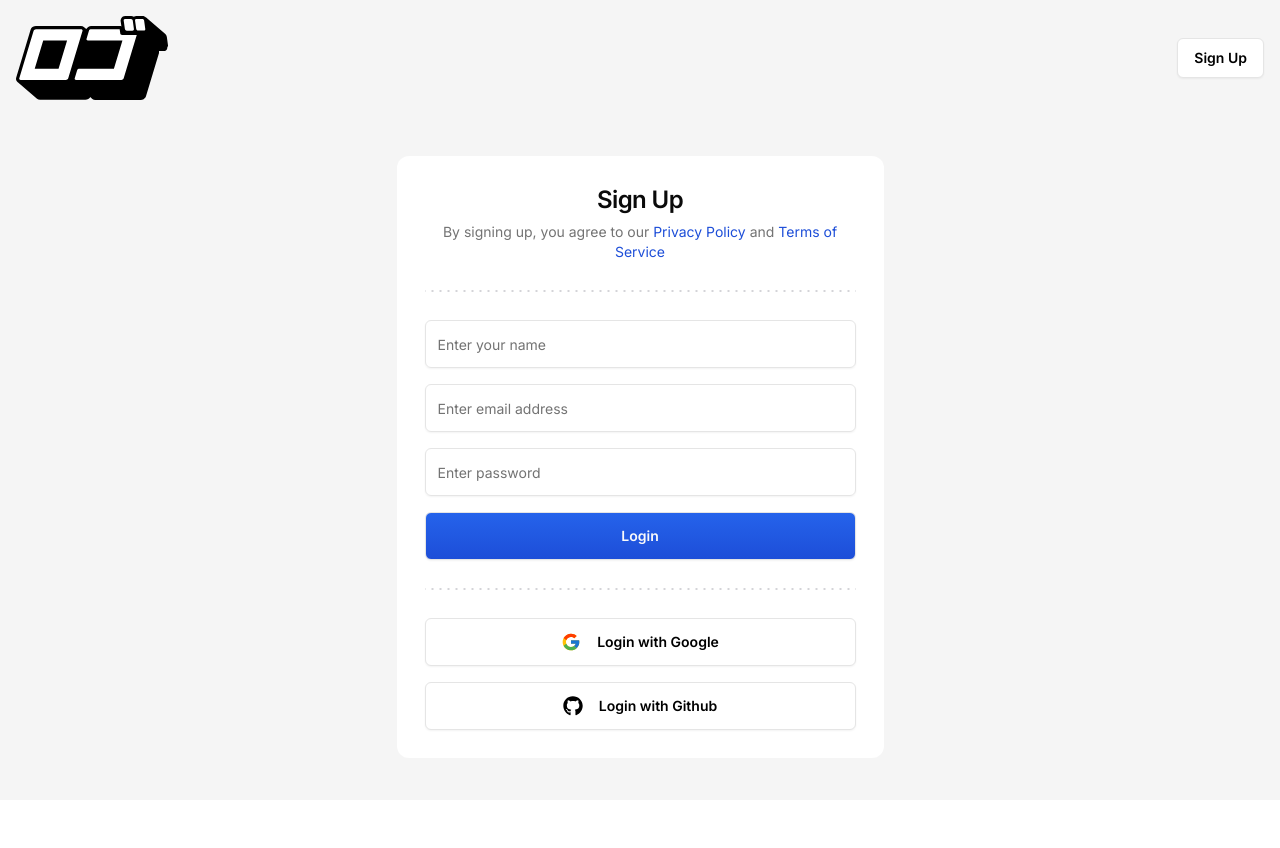
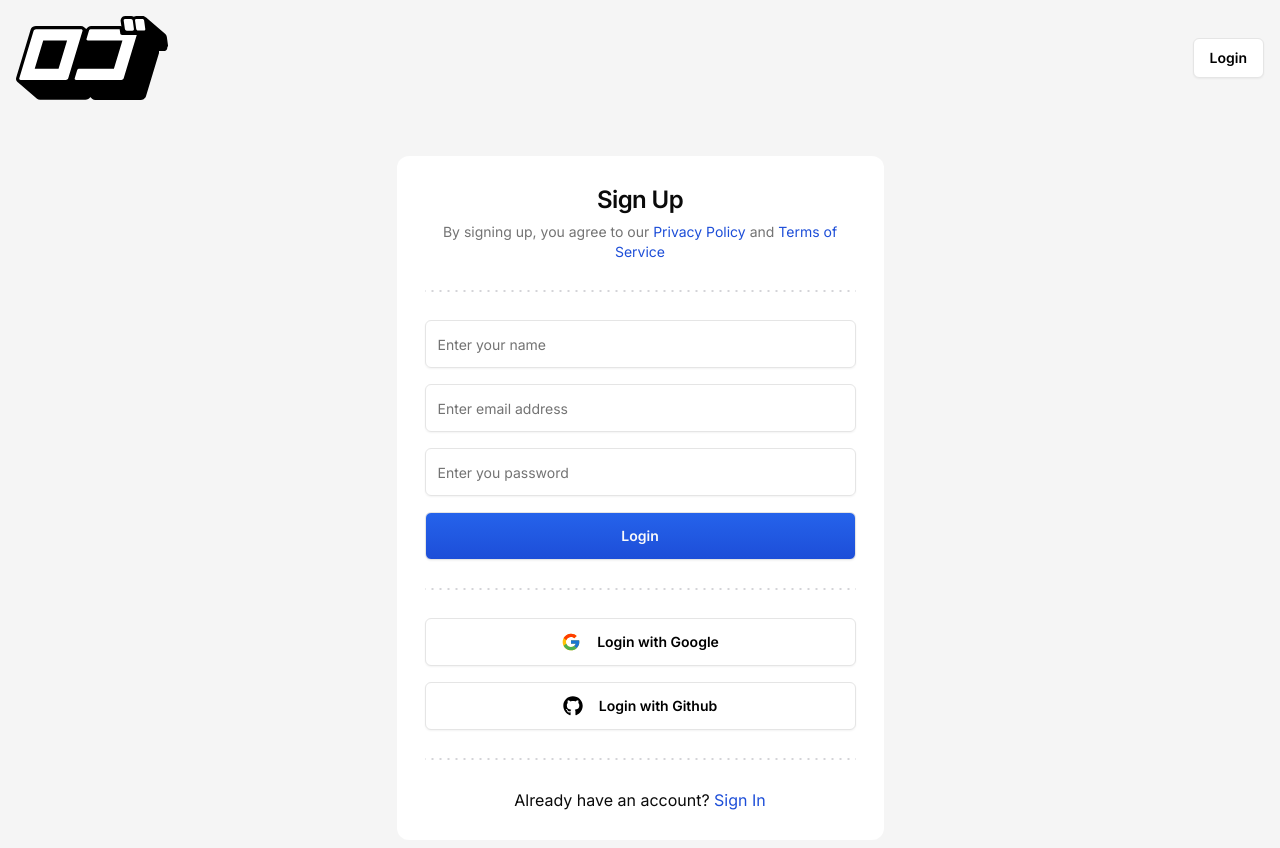
Before and after one commit to SuaDeDua/task-manager, a Next.js app: page /sign-up in a window 1280 px wide. Shown: the top 848 px of the page. Before the commit the page ends 800 px from the top, so only its background shows below. Built offline with nearby package versions, Linux system fonts and the light colour scheme.

Commit message:
fixed bug and complete auth screens

```diff
--- a/src/app/(auth)/layout.tsx
+++ b/src/app/(auth)/layout.tsx
@@ -1,17 +1,28 @@
+'use client';
+
 import { Button } from '@/components/ui/button';
 import Image from 'next/image';
+import Link from 'next/link';
+import { usePathname } from 'next/navigation';
 
 interface AuthLayoutProps {
   children: React.ReactNode;
 }
 
 const AuthLayout = ({ children }: AuthLayoutProps) => {
+  const pathname = usePathname();
+  const isSignIn = pathname === "/sign-in"
+
   return (
     <main className="bg-neutral-100 min-h-screen">
       <div className="mx-auto max-w-screen-2xl p-4">
         <nav className="flex justify-between items-center">
           <Image src="/logo.svg" alt="logo" width={152} height={56} />
-          <Button variant="secondary">Sign Up</Button>
+          <Button asChild variant="secondary">
+            <Link href={isSignIn ? '/sign-up' : '/sign-in'}>
+              {isSignIn ? 'Sign Up' : 'Login'}
+            </Link>
+          </Button>
         </nav>
         <div className="flex flex-col items-center justify-center pt-4 md:pt-14">
           {children}
--- a/src/app/(auth)/sign-in/page.tsx
+++ b/src/app/(auth)/sign-in/page.tsx
@@ -1,6 +1,6 @@
 'use client';
 
-import SignInCard from '@/features/auth/components/sign-in-card';
+import { SignInCard } from "@/features/auth/components/sign-in-card";
 
 const SignInPage = () => {
   return <SignInCard />;
--- a/src/features/auth/components/sign-in-card.tsx
+++ b/src/features/auth/components/sign-in-card.tsx
@@ -15,10 +15,11 @@
   FormItem,
   FormMessage,
 } from '@/components/ui/form';
+import Link from 'next/link';
 
 const formSchema = z.object({
   email: z.string().email(),
-  password: z.string().min(8, "Minimum 8 characters"),
+  password: z.string().min(1, 'Required'),
 });
 
 export const SignInCard = () => {
@@ -31,8 +32,8 @@
   });
 
   const onSubmit = (values: z.infer<typeof formSchema>) => {
-    console.log({ values })
-  }
+    console.log({ values });
+  };
 
   return (
     <Card className="w-full h-full md:w-[487px] border-none shadow-none">
@@ -104,6 +105,17 @@
           Login with Github
         </Button>
       </CardContent>
+      <div className="px-7">
+        <DottedSeparator />
+      </div>
+      <CardContent className="p-7 flex items-center justify-center">
+        <p>
+          Already have an account?
+          <Link href="/sign-up">
+            <span className="text-blue-700">&nbsp;Sign Up</span>
+          </Link>
+        </p>
+      </CardContent>
     </Card>
   );
 };
--- a/src/features/auth/components/sign-up-card.tsx
+++ b/src/features/auth/components/sign-up-card.tsx
@@ -1,5 +1,8 @@
+import { z } from 'zod';
 import { FcGoogle } from 'react-icons/fc';
 import { FaGithub } from 'react-icons/fa';
+import { zodResolver } from '@hookform/resolvers/zod';
+import { useForm } from 'react-hook-form';
 
 import { DottedSeparator } from '@/components/dotted-separator';
 import { Button } from '@/components/ui/button';
@@ -12,8 +15,34 @@
 } from '@/components/ui/card';
 import { Input } from '@/components/ui/input';
 import Link from 'next/link';
+import {
+  Form,
+  FormControl,
+  FormField,
+  FormItem,
+  FormMessage,
+} from '@/components/ui/form';
+
+const formSchema = z.object({
+  name: z.string().trim().min(1, 'Required'),
+  email: z.string().email(),
+  password: z.string().min(8, 'Minium of 8 characters required'),
+});
 
 export const SignUpCard = () => {
+  const form = useForm<z.infer<typeof formSchema>>({
+    resolver: zodResolver(formSchema),
+    defaultValues: {
+      name: '',
+      email: '',
+      password: '',
+    },
+  });
+
+  const onSubmit = (values: z.infer<typeof formSchema>) => {
+    console.log({ values });
+  };
+
   return (
     <Card className="w-full h-full md:w-[487px] border-none shadow-none">
       <CardHeader className="flex items-center justify-center text-center p-7">
@@ -33,37 +62,61 @@
         <DottedSeparator />
       </div>
       <CardContent className="p-7">
-        <form className="space-y-4">
+        <Form {...form}>
+          <form onSubmit={form.handleSubmit(onSubmit)} className="space-y-4">
+            <FormField
+              name="name"
+              control={form.control}
+              render={({ field }) => (
+                <FormItem>
+                  <FormControl>
                     <Input
-            required
+                      {...field}
                       type="text"
-            value={''}
-            onChange={() => {}}
                       placeholder="Enter your name"
-            disabled={false}
                     />
+                  </FormControl>
+                  <FormMessage />
+                </FormItem>
+              )}
+            />
+            <FormField
+              name="email"
+              control={form.control}
+              render={({ field }) => (
+                <FormItem>
+                  <FormControl>
                     <Input
-            required
+                      {...field}
                       type="email"
-            value={''}
-            onChange={() => {}}
                       placeholder="Enter email address"
-            disabled={false}
                     />
+                  </FormControl>
+                  <FormMessage />
+                </FormItem>
+              )}
+            />
+            <FormField
+              name="password"
+              control={form.control}
+              render={({ field }) => (
+                <FormItem>
+                  <FormControl>
                     <Input
-            required
+                      {...field}
                       type="password"
-            value={''}
-            onChange={() => {}}
-            placeholder="Enter password"
-            disabled={false}
-            min={8}
-            max={256}
+                      placeholder="Enter you password"
+                    />
+                  </FormControl>
+                  <FormMessage />
+                </FormItem>
+              )}
             />
             <Button disabled={false} size="lg" className="w-full">
               Login
             </Button>
           </form>
+        </Form>
       </CardContent>
       <div className="px-7">
         <DottedSeparator />
@@ -86,6 +139,17 @@
           Login with Github
         </Button>
       </CardContent>
+      <div className="px-7">
+        <DottedSeparator />
+      </div>
+      <CardContent className="p-7 flex items-center justify-center">
+        <p>
+          Already have an account?
+          <Link href="/sign-in">
+            <span className="text-blue-700">&nbsp;Sign In</span>
+          </Link>
+        </p>
+      </CardContent>
     </Card>
   );
 };
```
Lines whose indentation alone changed are shown as unchanged.
